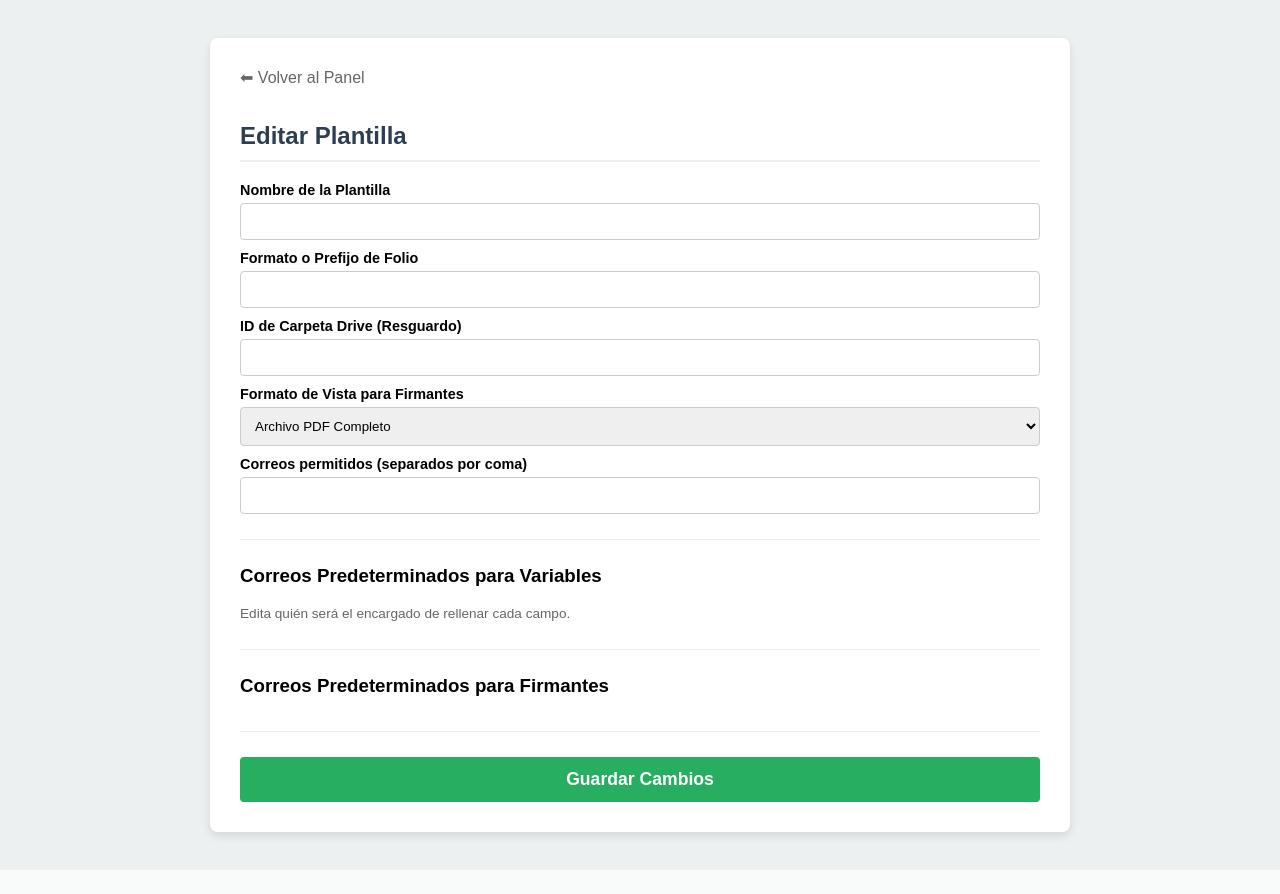
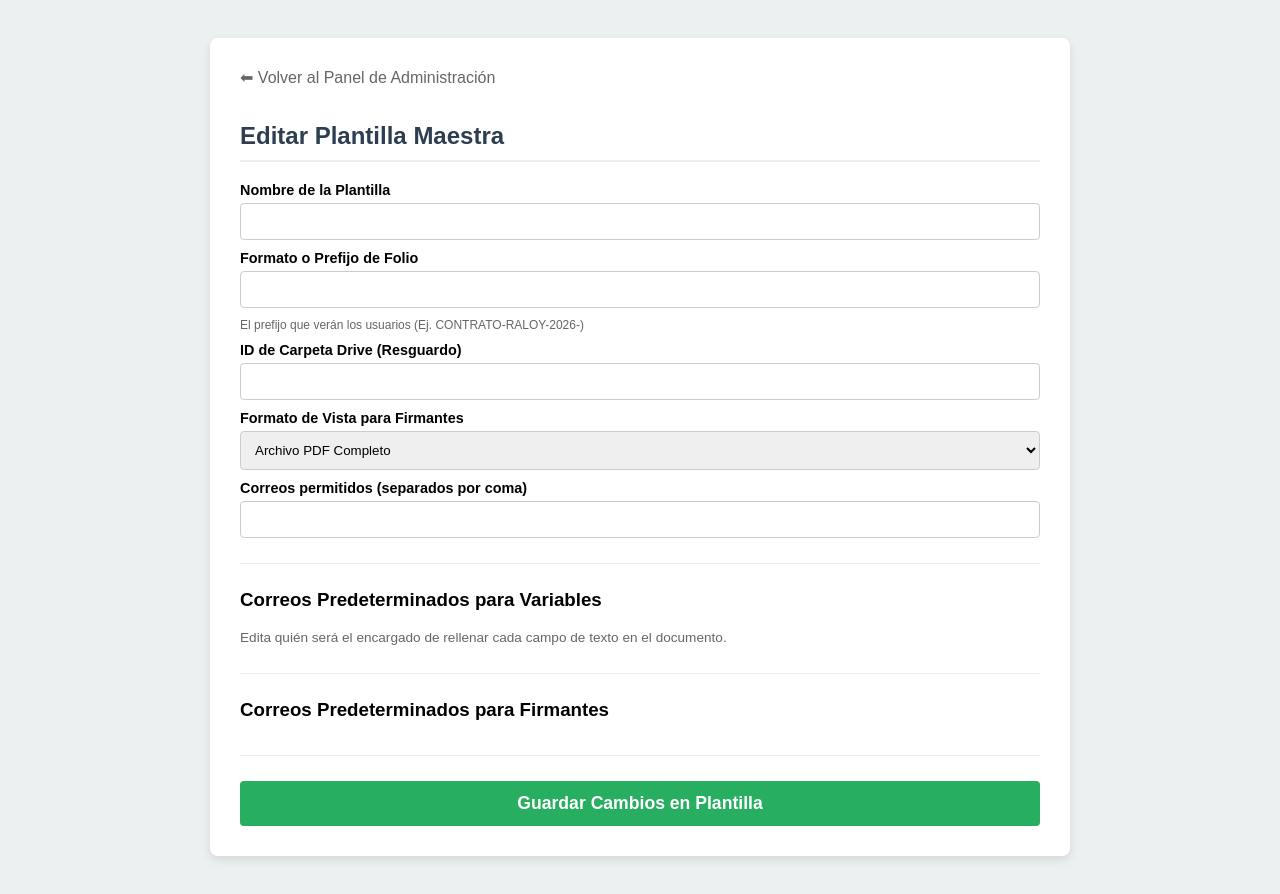
Before and after one commit to Raloy-Lubricantes-S-A-de-C-V/DEV108, a Django app: template motor_firmas/templates/motor_firmas/admin_editar_plantilla.html in a window 1280 px wide. Before the commit the page ends 870 px from the top, so only its background shows below. Run offline with Django 3.2, Linux system fonts and the light colour scheme; the template is opened without the code that fills it, so the values that code supplies are empty.

Commit message:
[UPLOAD] Cambios al sistema

```diff
--- a/motor_firmas/templates/motor_firmas/admin_editar_plantilla.html
+++ b/motor_firmas/templates/motor_firmas/admin_editar_plantilla.html
@@ -16,8 +16,8 @@
 <body>
 
 <div class="card">
-    <a href="/admin-portal/dashboard/" style="color:#666; text-decoration:none; margin-bottom:15px; display:inline-block;">⬅ Volver al Panel</a>
-    <h2 style="color: #2c3e50; border-bottom: 2px solid #eee; padding-bottom: 10px;">Editar Plantilla</h2>
+    <a href="/admin-portal/dashboard/" style="color:#666; text-decoration:none; margin-bottom:15px; display:inline-block;">⬅ Volver al Panel de Administración</a>
+    <h2 style="color: #2c3e50; border-bottom: 2px solid #eee; padding-bottom: 10px;">Editar Plantilla Maestra</h2>
 
     <div class="section">
         <label>Nombre de la Plantilla</label>
@@ -25,6 +25,7 @@
 
         <label>Formato o Prefijo de Folio</label>
         <input type="text" id="p_folio" value="{{ plantilla.formato_folio }}">
+        <small style="color:#666; font-size:0.75rem; display:block; margin-bottom:10px;">El prefijo que verán los usuarios (Ej. CONTRATO-RALOY-2026-)</small>
 
         <label>ID de Carpeta Drive (Resguardo)</label>
         <input type="text" id="p_drive" value="{{ plantilla.drive_folder_id }}">
@@ -41,7 +42,7 @@
 
     <div class="section">
         <h3>Correos Predeterminados para Variables</h3>
-        <p style="font-size: 0.85rem; color:#666;">Edita quién será el encargado de rellenar cada campo.</p>
+        <p style="font-size: 0.85rem; color:#666;">Edita quién será el encargado de rellenar cada campo de texto en el documento.</p>
         {% for var in plantilla.variables %}
             <div style="display:flex; gap:10px; align-items:center; margin-bottom:5px;">
                 <span style="width: 250px; font-size:0.9rem;"><strong>{{ var.label }}</strong> ({{ var.key }})</span>
@@ -62,7 +63,7 @@
         </div>
     </div>
 
-    <button class="btn btn-success" onclick="guardarEdicion()">Guardar Cambios</button>
+    <button class="btn btn-success" onclick="guardarEdicion()">Guardar Cambios en Plantilla</button>
 </div>
 
 <script>
@@ -100,13 +101,20 @@
             firmantes_config: firmasMap
         };
 
+        // SOLO GUARDA EN BASE DE DATOS, NO ENVÍA A N8N
         fetch('/api/admin-action/actualizar_plantilla/', {
             method: 'POST',
             headers: { 'Content-Type': 'application/json' },
             body: JSON.stringify(payload)
         }).then(r => r.json()).then(res => {
-            if(res.status === 'success') { alert(res.msg); window.location.href = '/admin-portal/dashboard/'; }
-            else { alert("Error al guardar: " + res.error); btn.disabled = false; btn.innerText = "Guardar Cambios"; }
+            if(res.status === 'success') {
+                alert(res.msg);
+                window.location.href = '/admin-portal/dashboard/';
+            } else {
+                alert("Error al guardar: " + res.error);
+                btn.disabled = false;
+                btn.innerText = "Guardar Cambios en Plantilla";
+            }
         });
     }
 </script>
--- a/motor_firmas/urls.py
+++ b/motor_firmas/urls.py
@@ -2,28 +2,33 @@ from django.urls import path
 from . import views
 
 urlpatterns = [
+    # RUTAS API N8N Y FIRMA
     path('api/recibir-documento/', views.recibir_documento_n8n, name='recibir_documento'),
     path('firmar/<uuid:token>/', views.vista_firma_ui, name='vista_firma'),
     path('api/procesar/<uuid:token>/', views.procesar_firma, name='procesar_firma'),
     path('trazabilidad/<uuid:token>/', views.vista_trazabilidad, name='vista_trazabilidad'),
 
+    # RUTAS DE BANCO DE FIRMAS
     path('registro-firmas/', views.registro_firmas, name='registro_firmas'),
     path('api/solicitar-recuperacion/', views.solicitar_recuperacion, name='solicitar_recuperacion'),
     path('recuperar-pin/<uuid:token>/', views.resetear_pin, name='resetear_pin'),
 
+    # RUTAS DEL PORTAL (USUARIOS NORMALES)
     path('portal/', views.portal_login, name='portal_login'),
     path('api/solicitar-otp/', views.solicitar_otp, name='solicitar_otp'),
     path('portal/dashboard/', views.portal_dashboard, name='portal_dashboard'),
     path('portal/logout/', views.portal_logout, name='portal_logout'),
 
+    # RUTAS DE PLANTILLAS PARA USUARIOS NORMALES
     path('portal/plantillas/', views.portal_plantillas, name='portal_plantillas'),
     path('portal/usar-plantilla/<int:plantilla_id>/', views.portal_usar_plantilla, name='portal_usar_plantilla'),
 
+    # RUTAS DEL PORTAL (ADMINISTRADORES)
     path('admin-portal/', views.admin_login, name='admin_login'),
     path('admin-portal/dashboard/', views.admin_dashboard, name='admin_dashboard'),
     path('admin-portal/crear-plantilla/', views.admin_crear_plantilla, name='admin_crear_plantilla'),
     path('admin-portal/editar-plantilla/<int:plantilla_id>/', views.admin_editar_plantilla,
-         name='admin_editar_plantilla'),  # NUEVA RUTA
+         name='admin_editar_plantilla'),
     path('admin-portal/logout/', views.admin_logout, name='admin_logout'),
     path('api/admin-action/<str:accion>/', views.admin_api, name='admin_api'),
 ]
--- a/motor_firmas/views.py
+++ b/motor_firmas/views.py
@@ -89,6 +89,7 @@ def recibir_documento_n8n(request):
 
             return JsonResponse({"status": "success", "msg": "Documento recibido.", "folio_asignado": ref_id})
         except Exception as e:
+            print(traceback.format_exc())
             return JsonResponse({"error": repr(e)}, status=400)
 
 
@@ -275,7 +276,6 @@ def portal_logout(request):
     return redirect('portal_login')
 
 
-# === VISTAS DE PLANTILLAS PARA USUARIOS ===
 def portal_plantillas(request):
     owner_email = request.session.get('owner_email')
     if not owner_email: return redirect('portal_login')
@@ -351,7 +351,6 @@ def admin_crear_plantilla(request):
                   {'admin_email': request.session.get('admin_email')})
 
 
-# NUEVA VISTA PARA EDITAR PLANTILLA COMO ADMINISTRADOR
 def admin_editar_plantilla(request, plantilla_id):
     if not request.session.get('admin_email'): return redirect('admin_login')
     plantilla = get_object_or_404(PlantillaFormulario, id=plantilla_id)
@@ -401,7 +400,7 @@ def admin_api(request, accion):
                 owner_email=data['owner_email'],
                 drive_folder_id=data['drive_folder_id'],
                 view_info=data['view_info'],
-                formato_folio=data.get('formato_folio', ''),  # AHORA GUARDAMOS EL FOLIO
+                formato_folio=data.get('formato_folio', ''),
                 contexto=data['contexto'],
                 intencion=data['intencion'],
                 variables=data['variables'],
@@ -410,7 +409,6 @@ def admin_api(request, accion):
             )
             return JsonResponse({"status": "success", "msg": "Plantilla guardada exitosamente."})
 
-        # ACCIÓN PARA ACTUALIZAR PLANTILLA EXISTENTE
         elif accion == 'actualizar_plantilla':
             p = PlantillaFormulario.objects.filter(id=data.get('id')).first()
             if p:
```
